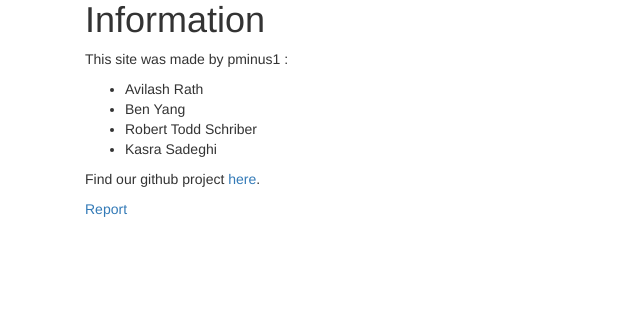
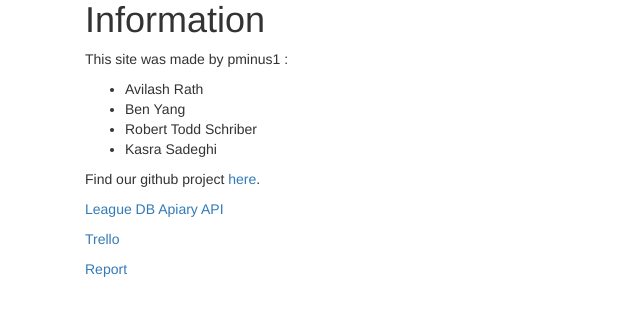
Before and after one commit to kasrasadeghi/idb, a Flask app: page /about in a window 1280 px wide. Shown: the part 201-517 px from the top of the page, without its empty margins (0-640 px from the left). Run offline with Flask 2, Linux system fonts and the light colour scheme; some libraries are stand-ins or nearby versions.

Commit message:
ALL LINKS

```diff
--- a/leaguedb/app/templates/about.html
+++ b/leaguedb/app/templates/about.html
@@ -32,6 +32,8 @@
 
     <p>Find our github project <a href="https://github.com/kasrasadeghi/idb">here</a>.</p>
 
+    <p><a href="http://docs.leaguedbapi.apiary.io/">League DB Apiary API</a></p>
+    <p><a href="https://trello.com/b/6BIgkiSa/leaguedb-general">Trello</a></p>
     <p><a href="https://utexas.box.com/s/mfc74ddnel1y6ofwr2s6qw7bazcrr379">Report</a></p>
   </div>
 {% endblock %}
```
